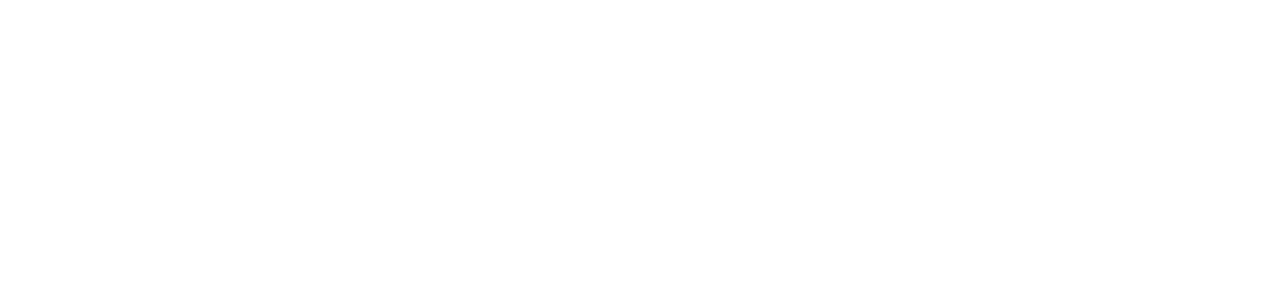
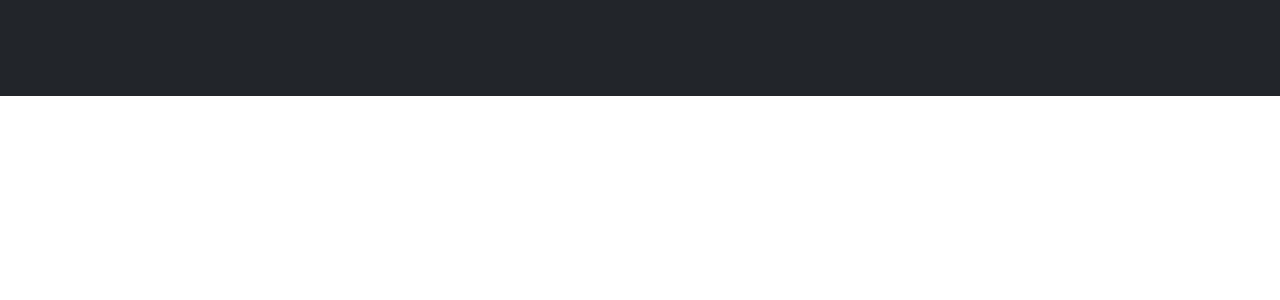
Before and after one commit to Camm142/my-portfolio, a React (Vite) app: page /my-portfolio/resume in a window 1280 px wide. Shown: the top 300 px of the page. Built offline with nearby package versions, Linux system fonts and the light colour scheme; a web font is replaced by a local one.

Commit message:
last commit

```diff
--- a/src/pages/Project.jsx
+++ b/src/pages/Project.jsx
@@ -4,7 +4,7 @@
 export default function Project() {
   return (
     <>
-    <div className="container-fluid bg-white p-5">
+    <div className="container-fluid bg-dark p-5">
 
     </div>
     </>
--- a/src/pages/Resume.jsx
+++ b/src/pages/Resume.jsx
@@ -4,7 +4,7 @@
 export default function Resume() {
   return (
     <>
-     <div className="container-fluid bg-white p-5">
+     <div className="container-fluid bg-dark p-5">
 
      </div>
     </>
```
